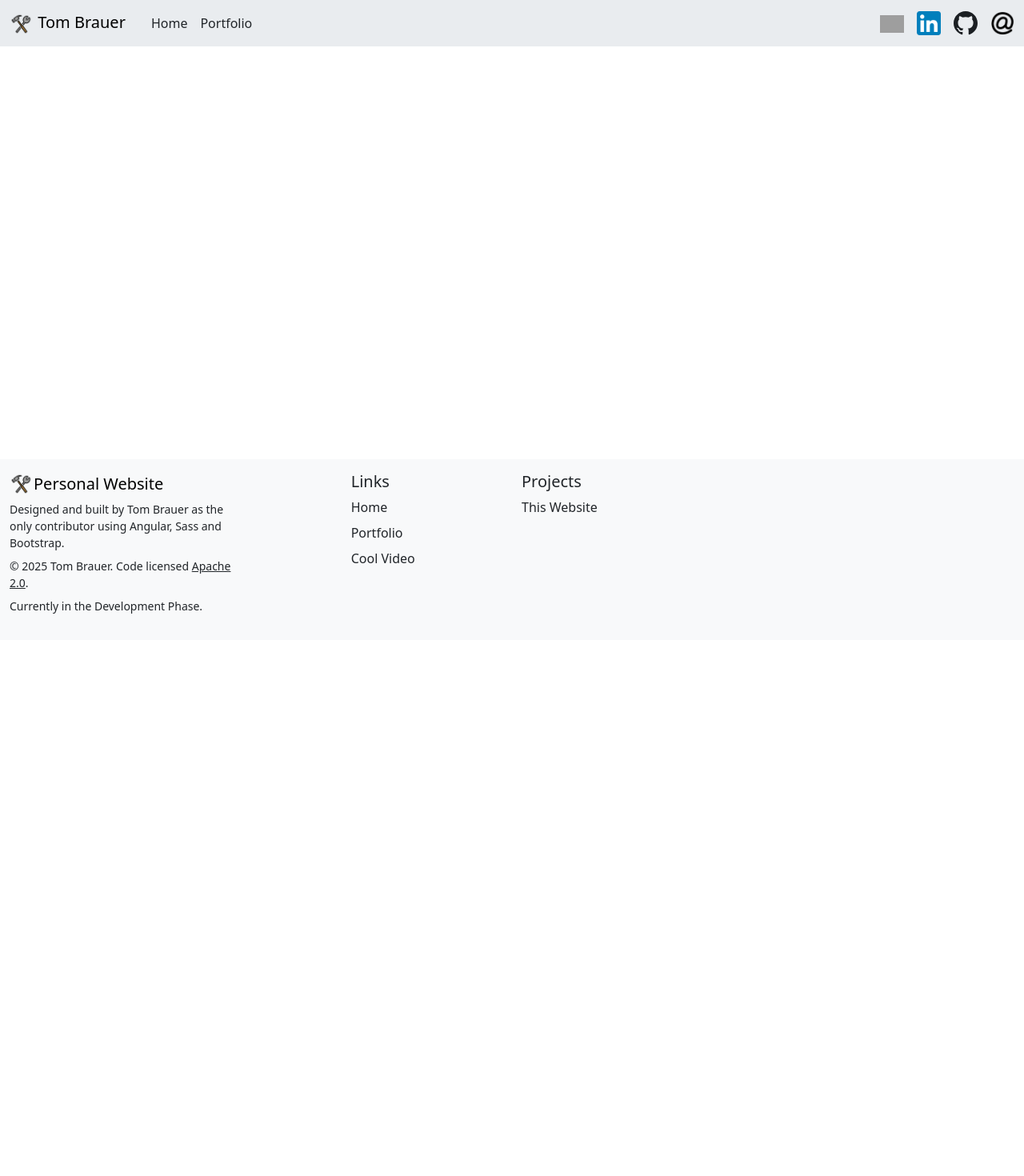
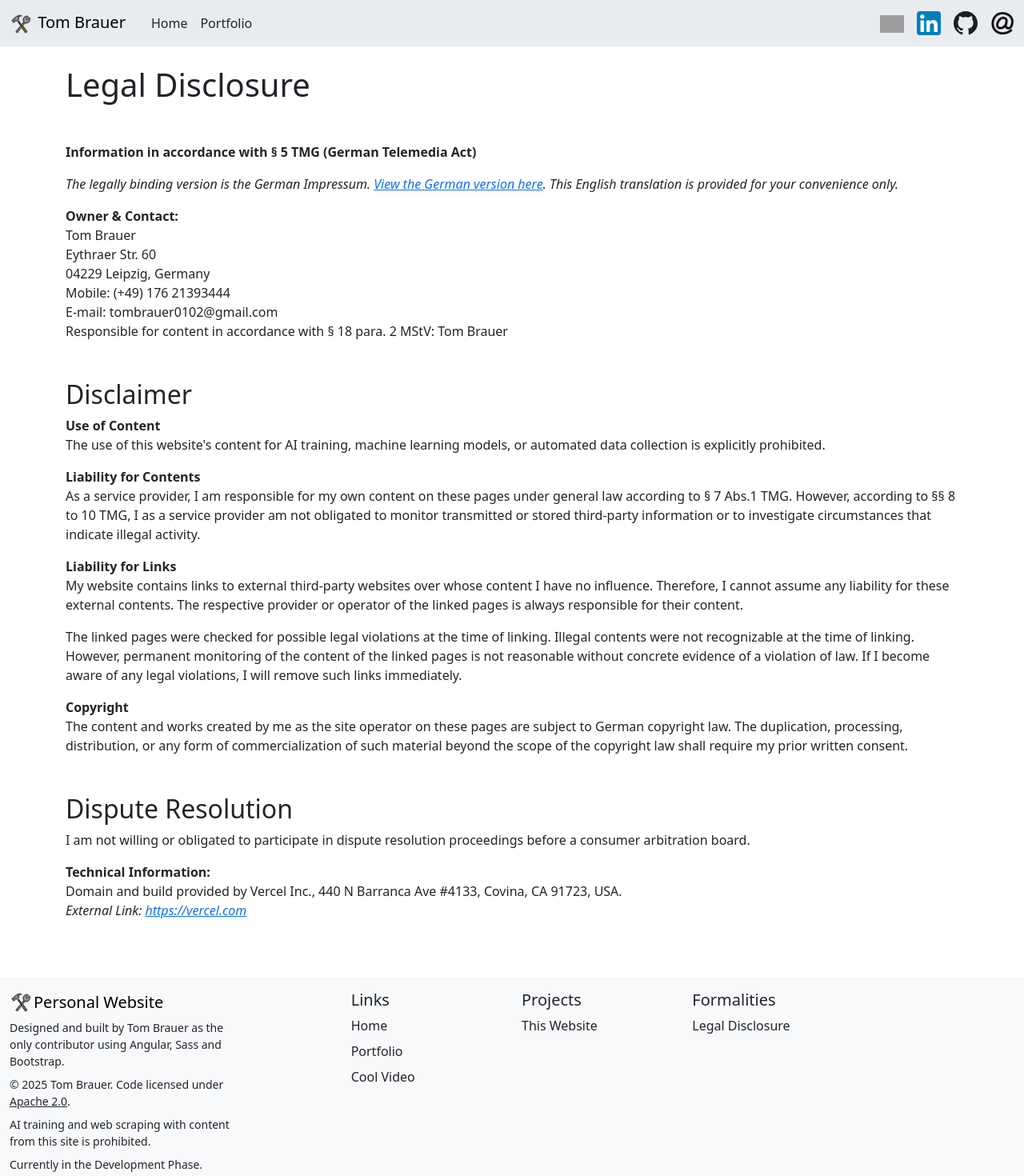
Before and after one commit to 1200BpmSpeedcore/tom_brauer_linktree, an Angular app: page /imprint in a window 1280 px wide. Before the commit this address led to /. Shown: the top 1470 px of the page at 80% size. Before the commit the page ends 800 px from the top, so only its background shows below. Built offline with nearby package versions, Linux system fonts and the light colour scheme; grey boxes are pictures that could not be loaded.

Commit message:
Add imprint
* add imprint component with sparse design
* add link in footer
* add ai training and web scraping note to footer

```diff
--- a/src/app/app.html
+++ b/src/app/app.html
@@ -50,9 +50,10 @@
           </a>
           <ul class="list-unstyled small">
             <li class="mb-2">Designed and built by Tom Brauer as the only contributor using Angular, Sass and Bootstrap.</li>
-            <li class="mb-2">&copy; 2025 Tom Brauer. Code licensed
+            <li class="mb-2">&copy; 2025 Tom Brauer. Code licensed under
               <a class="link-dark" href="https://github.com/1200BpmSpeedcore/tom_brauer_linktree/blob/main/LICENSE" target="_blank">Apache 2.0</a>.
             </li>
+            <li class="mb-2">AI training and web scraping with content from this site is prohibited.</li>
             <li>Currently in the Development Phase.</li>
           </ul>
         </div>
@@ -81,6 +82,15 @@
             </li>
           </ul>
         </div>
+
+        <div class="col-6 col-lg-2">
+          <h5>Formalities</h5>
+          <ul class="list-unstyled">
+            <li>
+              <a class="nav-link" routerLink="/imprint" routerLinkActive="active">Legal Disclosure</a>
+            </li>
+          </ul>
+        </div>
       </div>
     </div>
   </footer>
--- /dev/null
+++ b/src/app/forms/imprint/disclosure/disclosure.html
@@ -0,0 +1,66 @@
+<div class="imprint-container">
+  <h1 class="mb-5">Legal Disclosure</h1>
+
+  <p><strong>Information in accordance with § 5 TMG (German Telemedia Act)</strong></p>
+  <p><em>
+    The legally binding version is the German Impressum. <a href="/impressum">View the German version here</a>. This English translation
+    is provided for your convenience only.
+  </em></p>
+
+  <div class="mb-5">
+    <p>
+      <strong>Owner & Contact:</strong><br>
+      Tom Brauer<br>
+      Eythraer Str. 60<br>
+      04229 Leipzig, Germany<br>
+      Mobile: (+49) 176 21393444<br>
+      E-mail: tombrauer0102@gmail.com<br>
+      Responsible for content in accordance with § 18 para. 2 MStV: Tom Brauer<br>
+    </p>
+  </div>
+
+  <div class="mb-5">
+    <h2>Disclaimer</h2>
+    <p>
+      <strong>Use of Content</strong><br>
+      The use of this website's content for AI training, machine learning models, or automated data collection is explicitly prohibited.
+    </p>
+
+    <p>
+      <strong>Liability for Contents</strong><br>
+      As a service provider, I am responsible for my own content on these pages under general law according to § 7 Abs.1 TMG. However,
+      according to §§ 8 to 10 TMG, I as a service provider am not obligated to monitor transmitted or stored third-party information or to
+      investigate circumstances that indicate illegal activity.
+    </p>
+
+    <p>
+      <strong>Liability for Links</strong><br>
+      My website contains links to external third-party websites over whose content I have no influence. Therefore, I cannot assume any
+      liability for these external contents. The respective provider or operator of the linked pages is always responsible for their
+      content.
+    </p>
+    <p>
+      The linked pages were checked for possible legal violations at the time of linking. Illegal contents were not recognizable at the
+      time of linking. However, permanent monitoring of the content of the linked pages is not reasonable without concrete evidence of a
+      violation of law. If I become aware of any legal violations, I will remove such links immediately.
+    </p>
+
+    <p>
+      <strong>Copyright</strong><br>
+      The content and works created by me as the site operator on these pages are subject to German copyright law. The duplication,
+      processing, distribution, or any form of commercialization of such material beyond the scope of the copyright law shall require my
+      prior written consent.
+    </p>
+  </div>
+
+  <div class="mb-5">
+    <h2>Dispute Resolution</h2>
+    <p>I am not willing or obligated to participate in dispute resolution proceedings before a consumer arbitration board.</p>
+
+    <p>
+      <strong>Technical Information:</strong><br>
+      Domain and build provided by Vercel Inc., 440 N Barranca Ave #4133, Covina, CA 91723, USA.<br>
+      <em>External Link: <a href="https://vercel.com" target="_blank" rel="noopener noreferrer">https://vercel.com</a></em>
+    </p>
+  </div>
+</div>
```
Also changed, not shown: src/app/app.routes.ts (+9 -1 lines), src/app/forms/imprint/disclosure/disclosure.ts (added, +11 -0 lines), src/app/forms/imprint/disclosure/disclosure.scss (added), 1 other file (tests, documents, lock files or other folders).
